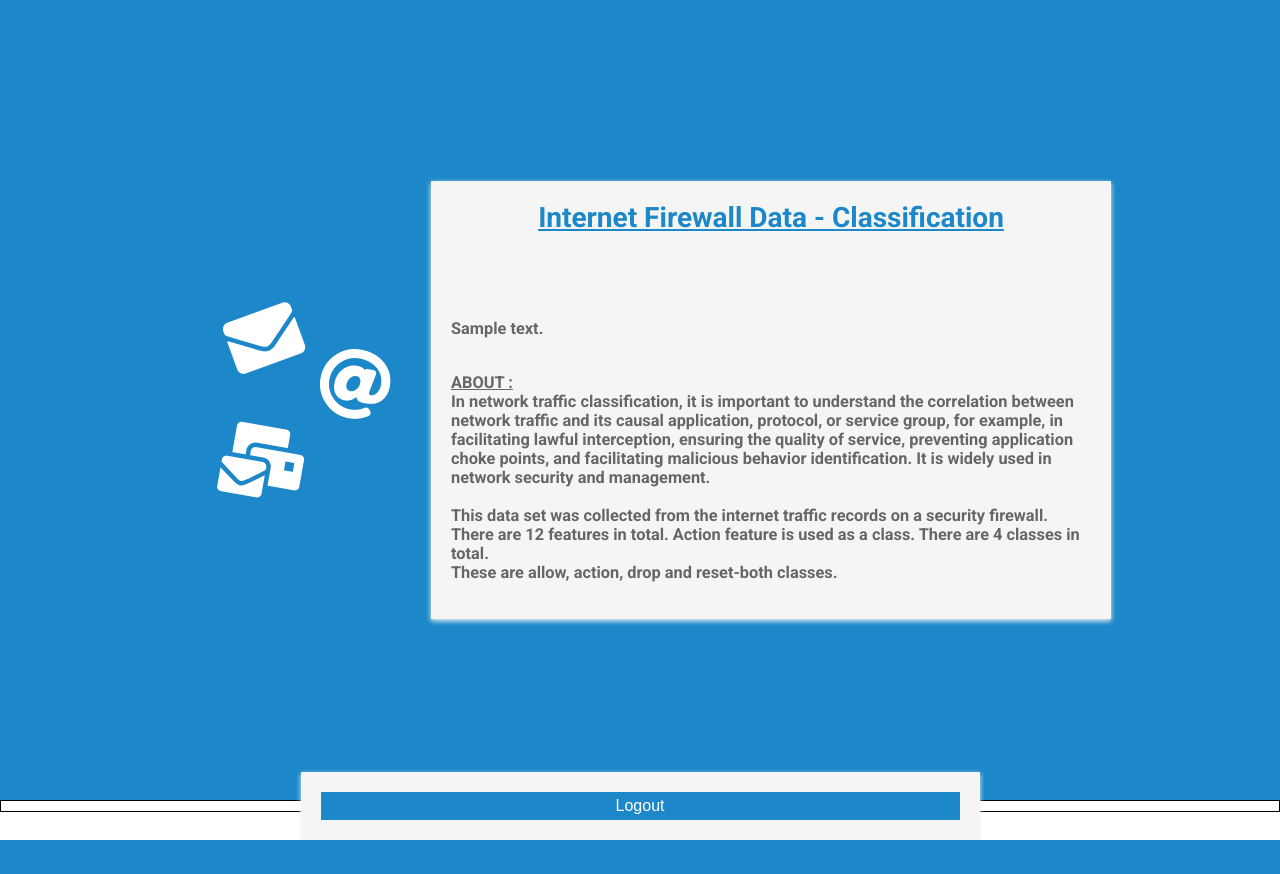
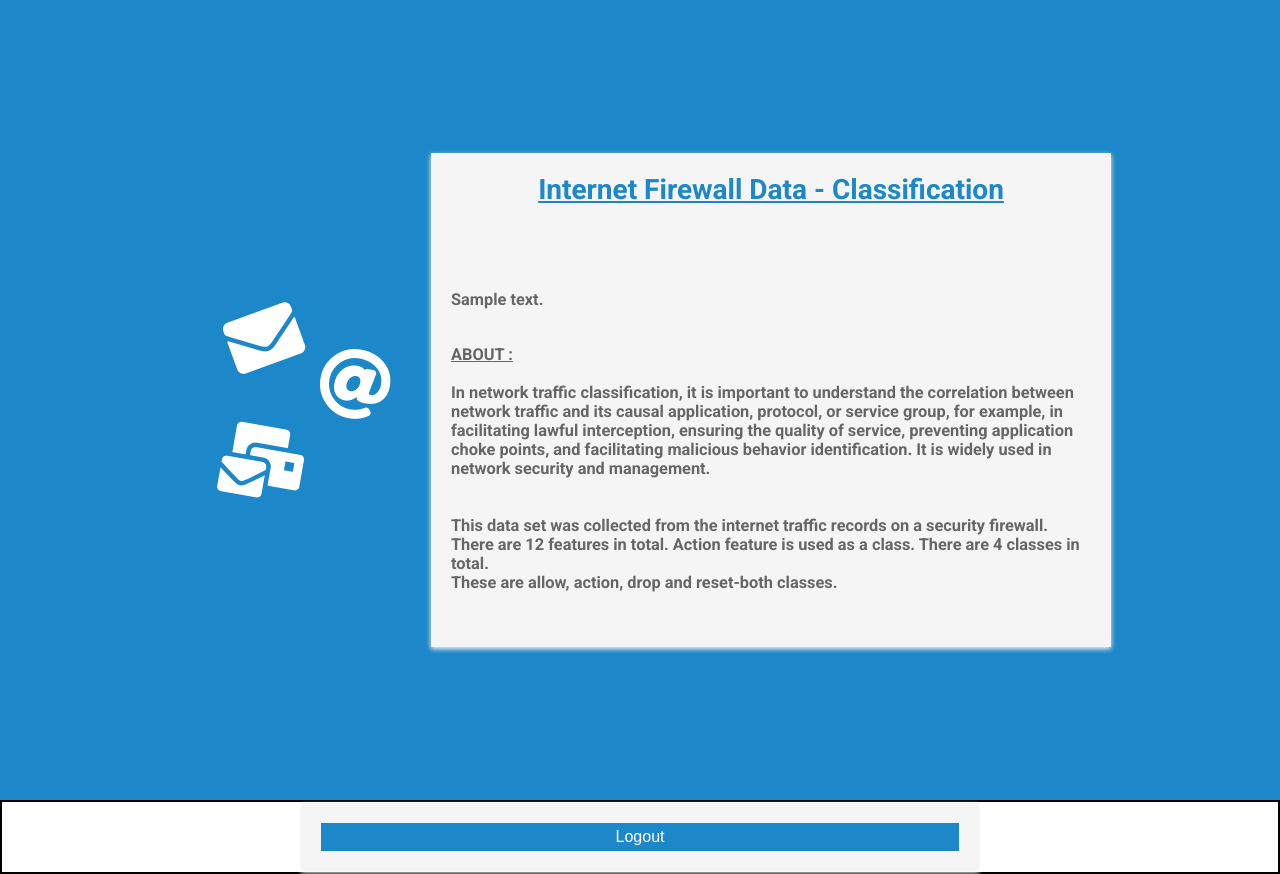
Before and after one commit to DebmalyaRay9989/traffic_classification_app, a Flask app: template templates/results.html in a window 1280 px wide. Before the commit the page ends 840 px from the top, so only its background shows below. Run offline with Flask 2, Linux system fonts and the light colour scheme; the template is opened without the code that fills it: most values are stand-ins (such as "Sample title", 1, 10 or a date in 2020); parts of the project's set-up code (start-up, migrations or seed data) failed here and were passed over; some libraries are stand-ins or nearby versions.

Commit message:
Update results.html
.

```diff
--- a/templates/results.html
+++ b/templates/results.html
@@ -1,3 +1,4 @@
+
 
 
 <!DOCTYPE html>
@@ -8,7 +9,7 @@
     <link href="https://fonts.googleapis.com/css?family=Roboto:300,400,500,700" rel="stylesheet">
     <style>
       html, body {
-      min-height: 100%;
+      min-height: 80%;
       padding: 0;
       margin: 0;
       font-family: Roboto, Arial, sans-serif;
@@ -39,11 +40,11 @@
       background: #f5f5f5;
       }
      .container {
-	height: 10px;
-	border: 1px solid black;
-	display: flex;
-	justify-content: center;
-	align-items: center;
+		height: 70px;
+		border: 2px solid black;
+		display: flex;
+		justify-content: center;
+		align-items: center;
 	 }
       .fas {
       margin: 25px 10px 0;
@@ -131,10 +132,10 @@
         <div class="info">
             <br>
 			<br><br><h3>{{ prediction_text }}<h3>
-
 			<h3>
 			<br>
 			<u>ABOUT :</u>
+			<br>
 			<br>
 			In network traffic classification, it is important to understand the correlation between network traffic and its causal application,
 			protocol, or service group, for example, in facilitating lawful interception, ensuring the quality of service,
@@ -142,9 +143,11 @@
 			It is widely used in network security and management.
 			<br>
 			<br>
+			<br>
 			This data set was collected from the internet traffic records on a security firewall. <br>
 			There are 12 features in total. Action feature is used as a class. There are 4 classes in total. <br>
 			These are allow, action, drop and reset-both classes.<br>
+			<br>
 			</h3>
         </div>
       </form>
```
